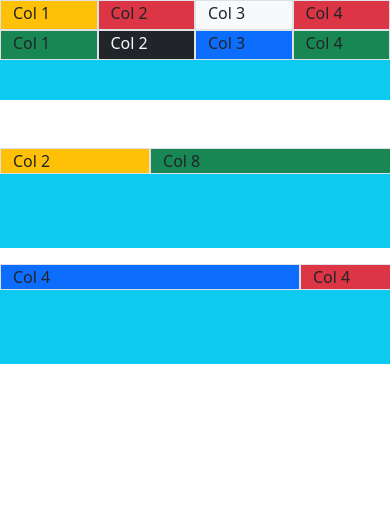
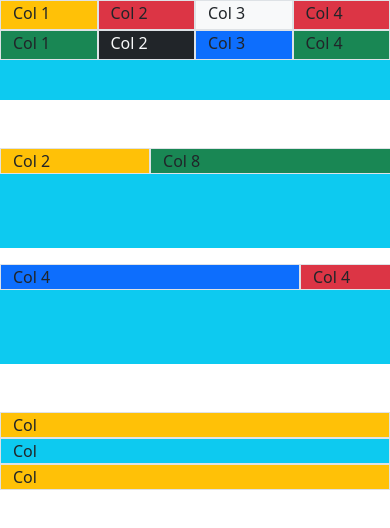
Before and after one commit to hoodaddeveloper/Bootstrap-Sandbox, a plain HTML site: page tutorial-4/index.html in a window 390 px wide. Shown: the top 528 px of the page. Drawn offline with nearby package versions, Linux system fonts and the light colour scheme.

Commit message:
Breakpoints

```diff
--- a/tutorial-4/index.html
+++ b/tutorial-4/index.html
@@ -44,6 +44,14 @@
       <div class="col-4 bg-primary border">Col 4</div>
     </div>
   </div>
+  <!-- Breakpoints -->
+   <div class="container-fluid mt-5">
+    <div class="row">
+      <div class="col-sm bg-warning border">Col</div>
+      <div class="col-sm bg-info border">Col</div>
+      <div class="col-sm bg-warning border">Col</div>
+    </div>
+   </div>
 
   <!-- Bootstrap JavaScript Libraries -->
   <script src="https://cdn.jsdelivr.net/npm/@popperjs/core@2.11.8/dist/umd/popper.min.js"
```
